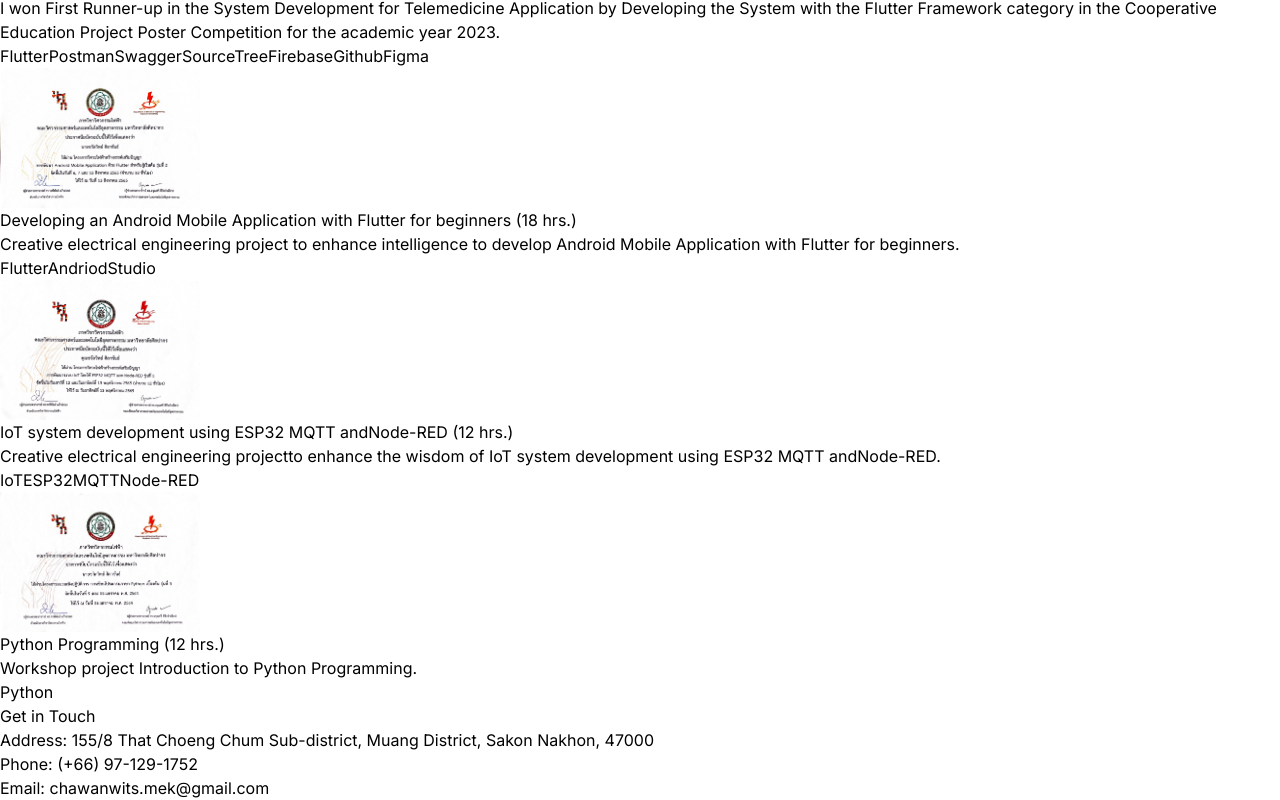
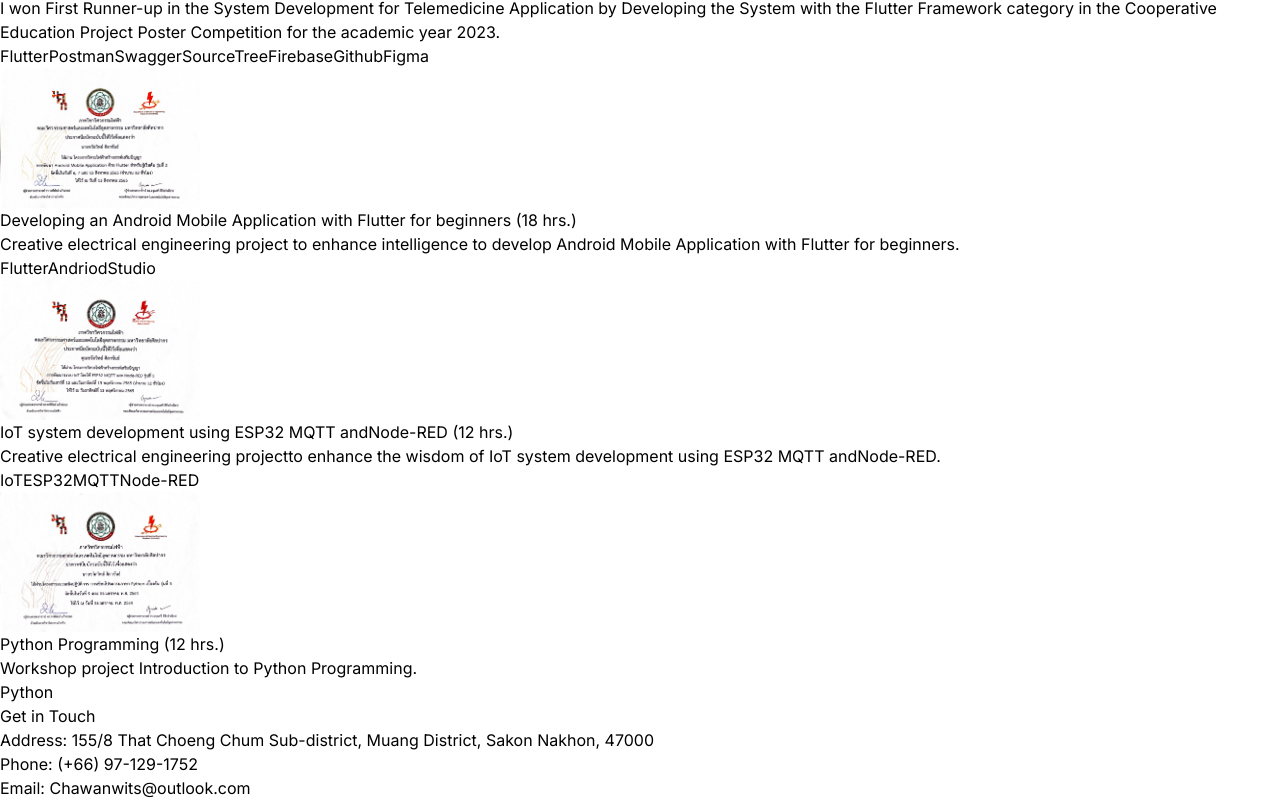
Before and after one commit to chxmek/react-portfolio, a React app: page / in a window 1280 px wide. Shown: the part 2865-3665 px from the top of the page. Built offline with nearby package versions, Linux system fonts and the light colour scheme; the HTML template or start-up script is replaced by a standard one.

Commit message:
email changed

```diff
--- a/src/constants/index.js
+++ b/src/constants/index.js
@@ -84,5 +84,5 @@ export const CONTACT = {
   address:
     "155/8 That Choeng Chum Sub-district, Muang District, Sakon Nakhon, 47000",
   phoneNo: "(+66) 97-129-1752",
-  email: "chawanwits.mek@gmail.com",
+  email: "Chawanwits@outlook.com",
 };
```
